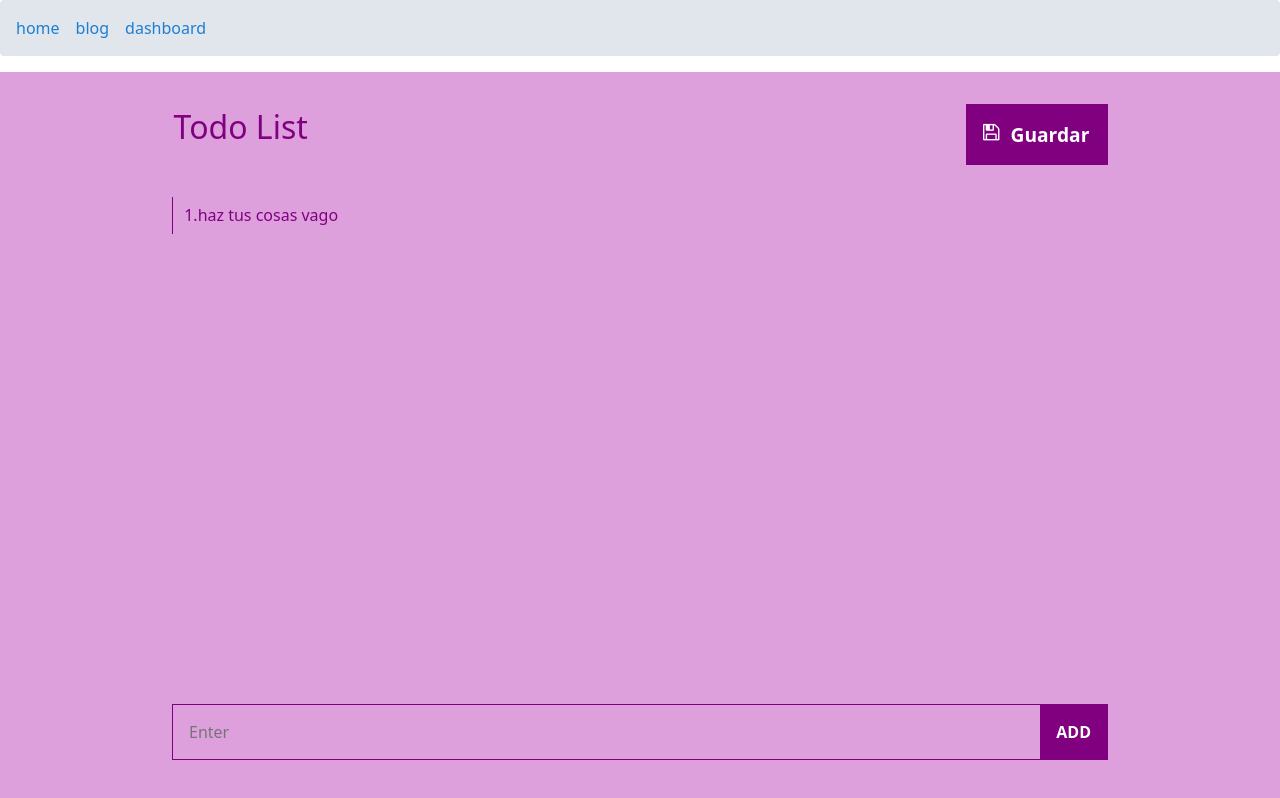
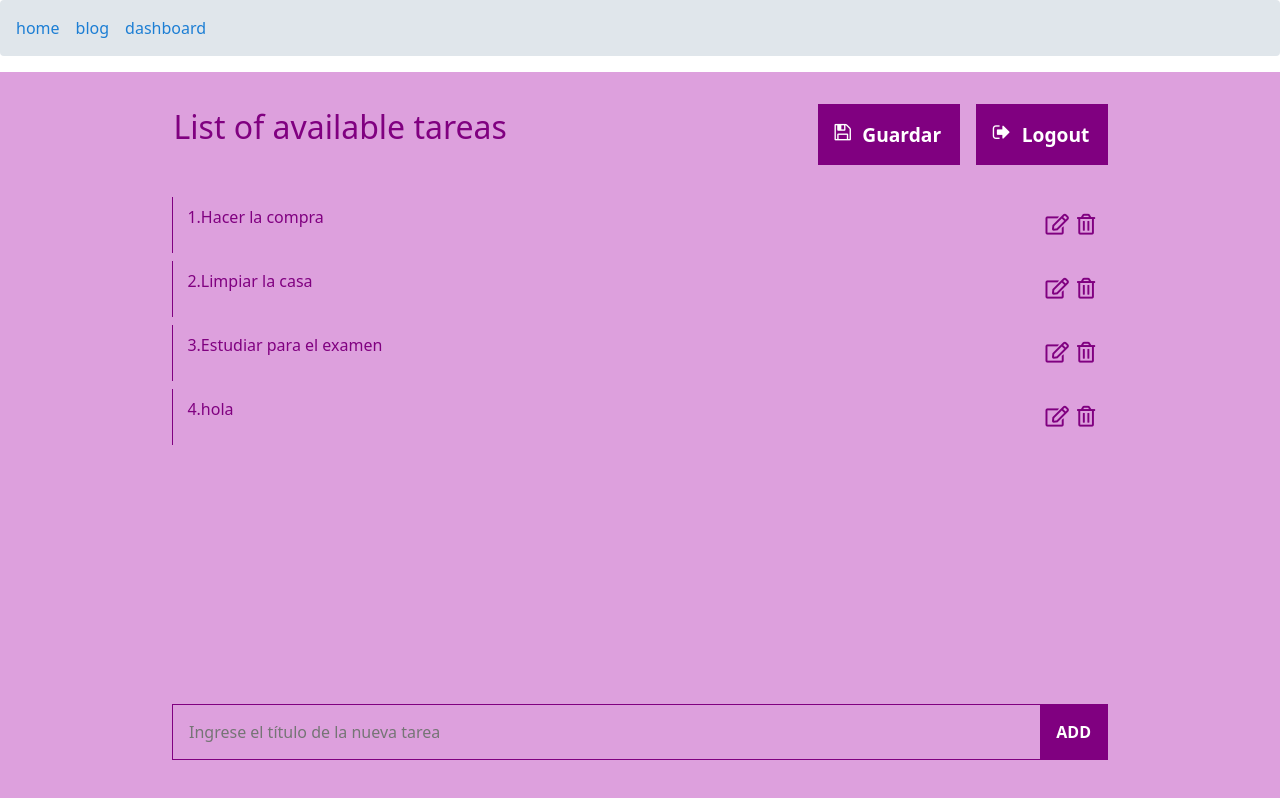
Before and after one commit to raquel-1/probando, a SvelteKit app: page /dashboard in a window 1280 px wide. Shown: the top 798 px of the page. Built offline with nearby package versions, Linux system fonts and the light colour scheme; data requests are answered from the project's data file; a web font is replaced by a local one.

Commit message:
tengo mi bbdd un server que accede a esa bbdd. tambien he conseguido hacer el grud para añadir tareas a mi bbd pero al añadir no se refreca la pagina

```diff
--- /dev/null
+++ b/db.json
@@ -0,0 +1,23 @@
+{
+  "tareas": [
+    {
+      "id": "1",
+      "titulo": "Hacer la compra",
+      "completada": false
+    },
+    {
+      "id": "2",
+      "titulo": "Limpiar la casa",
+      "completada": false
+    },
+    {
+      "id": "3",
+      "titulo": "Estudiar para el examen",
+      "completada": false
+    },
+    {
+      "id": "4",
+      "titulo": "hola"
+    }
+  ]
+}
--- a/package.json
+++ b/package.json
@@ -7,7 +7,8 @@
 		"build": "vite build",
 		"preview": "vite preview",
 		"lint": "prettier --check . && eslint .",
-		"format": "prettier --write ."
+		"format": "prettier --write .",
+		"serve-json": "json-server --watch db.json --port 3001"
 	},
 	"devDependencies": {
 		"@sveltejs/adapter-auto": "^3.0.0",
@@ -17,6 +18,7 @@
 		"eslint": "^8.56.0",
 		"eslint-config-prettier": "^9.1.0",
 		"eslint-plugin-svelte": "^2.35.1",
+		"json-server": "^1.0.0-alpha.23",
 		"prettier": "^3.1.1",
 		"prettier-plugin-svelte": "^3.1.2",
 		"svelte": "^4.2.7",
--- /dev/null
+++ b/src/routes/dashboard/+page.js
@@ -0,0 +1,9 @@
+
+export const load = async (serverLoadEvent) => {
+    console.log('Load function called in page.server.js');
+    const { fetch } = serverLoadEvent;
+    const title = 'List of available tareas';
+    const response = await fetch('http://localhost:3001/tareas');
+    const tareas = await response.json();
+    return { title, tareas };
+};
--- a/src/routes/dashboard/+page.svelte
+++ b/src/routes/dashboard/+page.svelte
@@ -1,40 +1,89 @@
 <script>
 
+//39:20 / 1:20:46
+//https://www.youtube.com/watch?v=TIbL0VOE900
 
-let todoList=['haz tus cosas vago'];
-let currTodo='';
+import { addTask, getAllTasks } from './api.js';
+
+export let data;
+console.log(data);
+console.log(data);
+
+
 let error=false;
 
-function addTodo() {
-    error = false;
-    if (!currTodo.trim()) {
-        error = true;
-    }else{
-        todoList = [...todoList, currTodo];
+
+let nuevoTitulo = '';
+
+async function handleSubmit(event) {
+    event.preventDefault();
+    try {
+      const nuevaTarea = await addTask(nuevoTitulo);
+      console.log('Nueva tarea agregada:', nuevaTarea);
+      // Actualiza la lista de tareas o realiza otras acciones necesarias
+    } catch (error) {
+      console.error('Error al agregar nueva tarea:', error);
     }
-    currTodo = "";
+}
+/*
+async function handleeSubmit(event) {
+    event.preventDefault();
+    try {
+        const nuevaTarea = await addTask(nuevoTitulo);
+        console.log('Nueva tarea agregada:', nuevaTarea);
+
+        // Actualiza los datos obteniendo todas las tareas nuevamente
+        const updatedData = await getAllTasks();
+        $data = updatedData;
+
+        // Limpia el campo del nuevo título
+        nuevoTitulo = '';
+    } catch (error) {
+        console.error('Error al agregar nueva tarea:', error);
+    }
 }
 
+*/
 </script>
 
 
 
 <div class="mainContainer">
     <div class="headerContainer">
-        <h1>Todo List</h1>
-        <button><i class="fa fa-save"></i><p>Guardar</p></button>
+        <h1>{data.title}</h1>
+        <div class="headerBotones">
+            <button><i class="fa fa-save"></i><p>Guardar</p></button>
+            <button><i class="fa fa-sign-out"></i><p>Logout</p></button>
+
+        </div>
     </div>
     <main>
-        {#each todoList as todo, index}
+        {#if  data.tareas.length==0}
+            <p> Nada por hacer</p>
+        {/if}
+        {#each data.tareas as todo, index}
             <div class="todo">
-                {index +1}.{todo}
+                <p id="todoItem-${index}">{index +1}.{todo.titulo}</p>
+                <div class="acciones">
+                    <i class="far fa-edit"></i>
+                    <i class="far fa-trash-alt"></i>
+                </div>
             </div>
         {/each}
     </main>
-    <div class={"enterTodo " + (error ? "errorBorder" : "")}>
-        <input bind:value={currTodo} type="text" placeholder="Enter"/>
-        <button on:click={addTodo}>ADD</button>
+
+    <!-- Formulario para agregar una nueva tarea -->
+<form on:submit={handleSubmit}  class="enterTodo " >
+    <input type="text" bind:value={nuevoTitulo} placeholder="Ingrese el título de la nueva tarea" required />
+    <button type="submit">ADD</button>
+</form>
+<!--
+<div class={"enterTodo " + (error ? "errorBorder" : "")}>
+        <input type="text" placeholder="Inserta tarea"/>
+        <button >ADD</button>
     </div>
+-->
+
 </div>
 
 
@@ -60,6 +109,13 @@ function addTodo() {
     align-items: center;
     justify-content: space-between;
 }
+
+.headerBotones{
+    display: flex;
+    align-items: center;
+    gap:1rem;
+}
+
 .headerContainer button{
     padding: .5rem 1rem;
     background-color: purple;
@@ -101,15 +157,33 @@ main{
 
 .todo{
     border-left: 1px solid purple;
-    padding: .4rem  .7rem;
+    padding: .5rem  .8rem;
     display: flex;
     align-items: center;
     justify-content: space-between;
 }
 
+.acciones{
+    display: flex;
+    align-items: center;
+    gap: .5rem;
+    font-size: 1.3rem;
+}
+
+.acciones i:hover{
+    color:rgb(255, 0, 136);
+}
+
+.acciones i{
+    cursor: pointer;
+}
+
+
+
 .enterTodo{
     display: flex;
     align-items: stretch;
+    flex-direction: row;
     min-width: 40%;
     border: 1px solid purple;
     overflow: hidden;
--- /dev/null
+++ b/src/routes/dashboard/api.js
@@ -0,0 +1,43 @@
+// api.js
+
+const baseURL = 'http://localhost:3001'; // URL base del servidor backend simulado
+
+// Función para obtener todas las tareas desde el servidor
+export async function getAllTasks() {
+    const response = await fetch(`http://localhost:3001/tareas`);
+    return response.json();
+}
+
+// Función para agregar una nueva tarea en el servidor
+export async function addTask(title) {
+    try {
+        // Obtener todas las tareas existentes
+        const tasks = await getAllTasks();
+
+        // Obtener el último ID
+        const lastId = tasks[tasks.length - 1].id;
+
+        // Calcular el nuevo ID sumándole 1 al último ID
+        const newId = parseInt(lastId) + 1;
+
+        // Enviar la solicitud POST con el nuevo ID
+        const response = await fetch(`${baseURL}/tareas`, {
+            method: 'POST',
+            headers: {
+                'Content-Type': 'application/json'
+            },
+            body: JSON.stringify({ id: newId.toString(), titulo: title })
+        });
+
+        if (!response.ok) {
+            throw new Error('Error al agregar nueva tarea');
+        }
+
+        return await response.json();
+    } catch (error) {
+        throw new Error('Error al procesar la solicitud: ' + error.message);
+    }
+}
+
+
+// Otras funciones para manejar otras operaciones CRUD, como actualizar y eliminar tareas, según sea necesario
--- /dev/null
+++ b/src/store/store.js
@@ -0,0 +1 @@
+import { writable } from "svelte/store";
```
Also changed, not shown: 2 other files (tests, documents, lock files or other folders).
